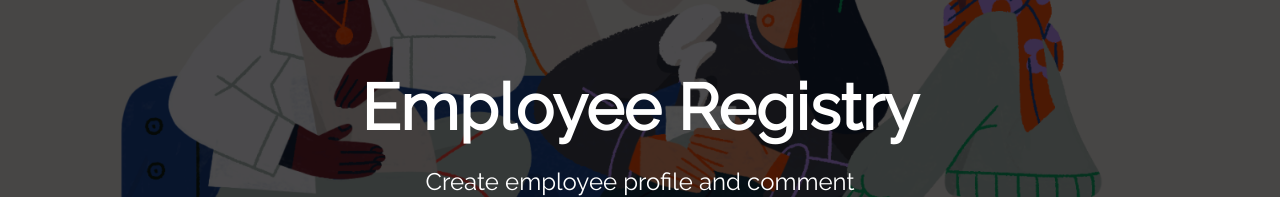
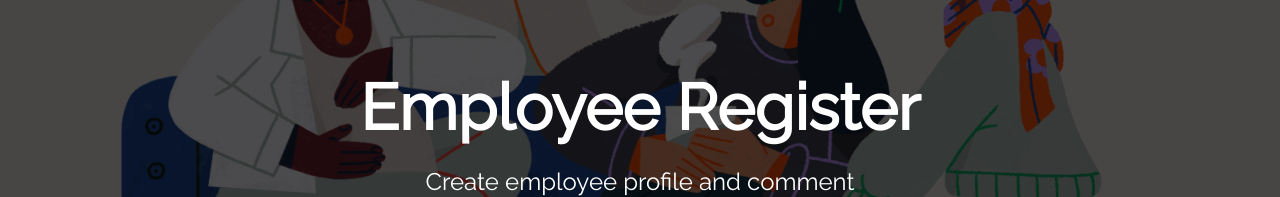
Before and after one commit to CarSig/employeeRegister, a React (Create React App) app in the folder client/: page / in a window 1280 px wide. Shown: the part 237-434 px from the top of the page. Built offline with nearby package versions, Linux system fonts and the light colour scheme.

Commit message:
changed text on ladning page

```diff
--- a/client/src/components/Landing.js
+++ b/client/src/components/Landing.js
@@ -5,7 +5,7 @@ const Landing = () => {
     <section className="landing">
       <div className="dark-overlay">
         <div className="landing-inner">
-          <h1 className="x-large">Employee Registry</h1>
+          <h1 className="x-large">Employee Register</h1>
           <p className="lead">Create employee profile and comment </p>
           <div className="buttons">
             <a href="/register" className="btn btn-primary">
```
